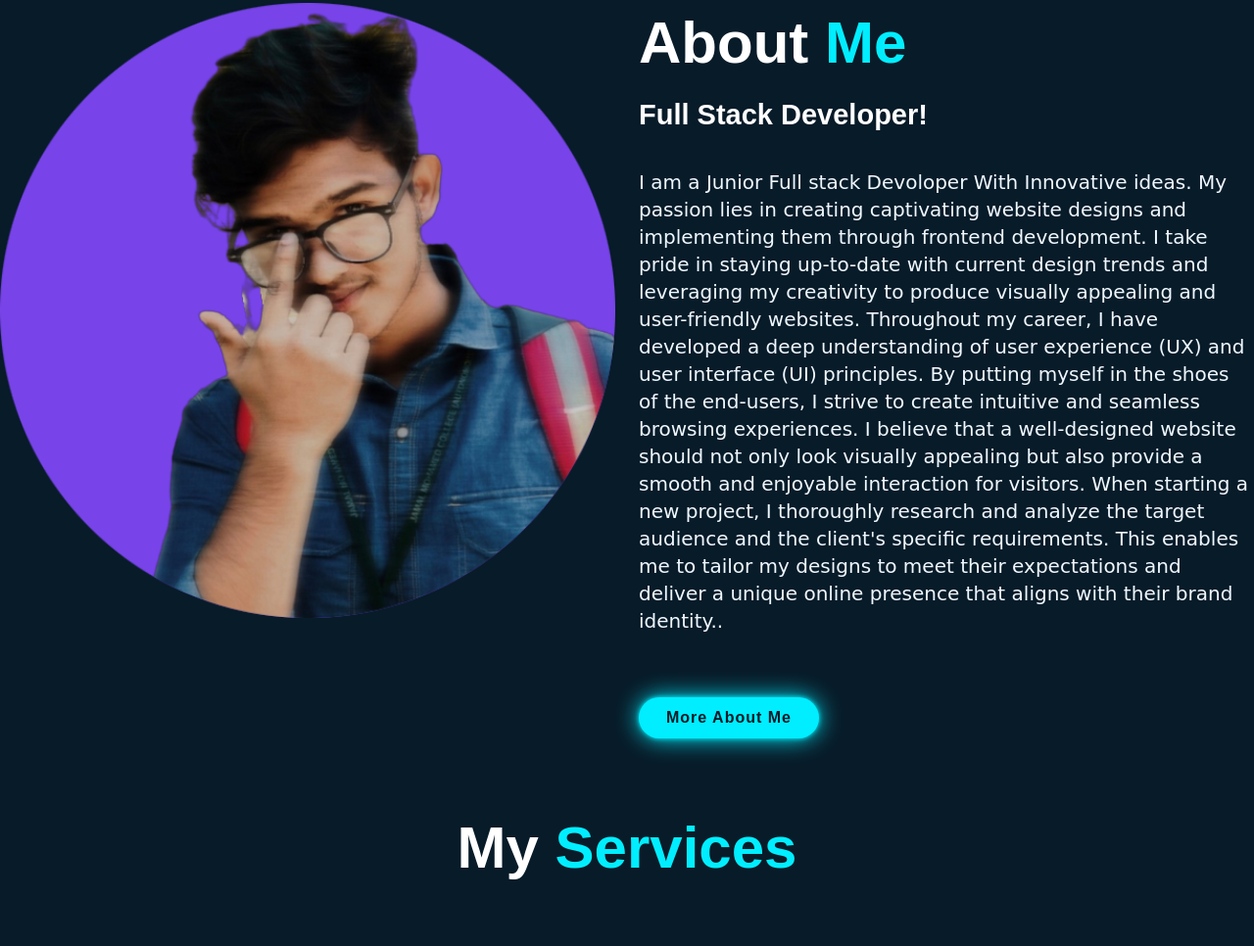
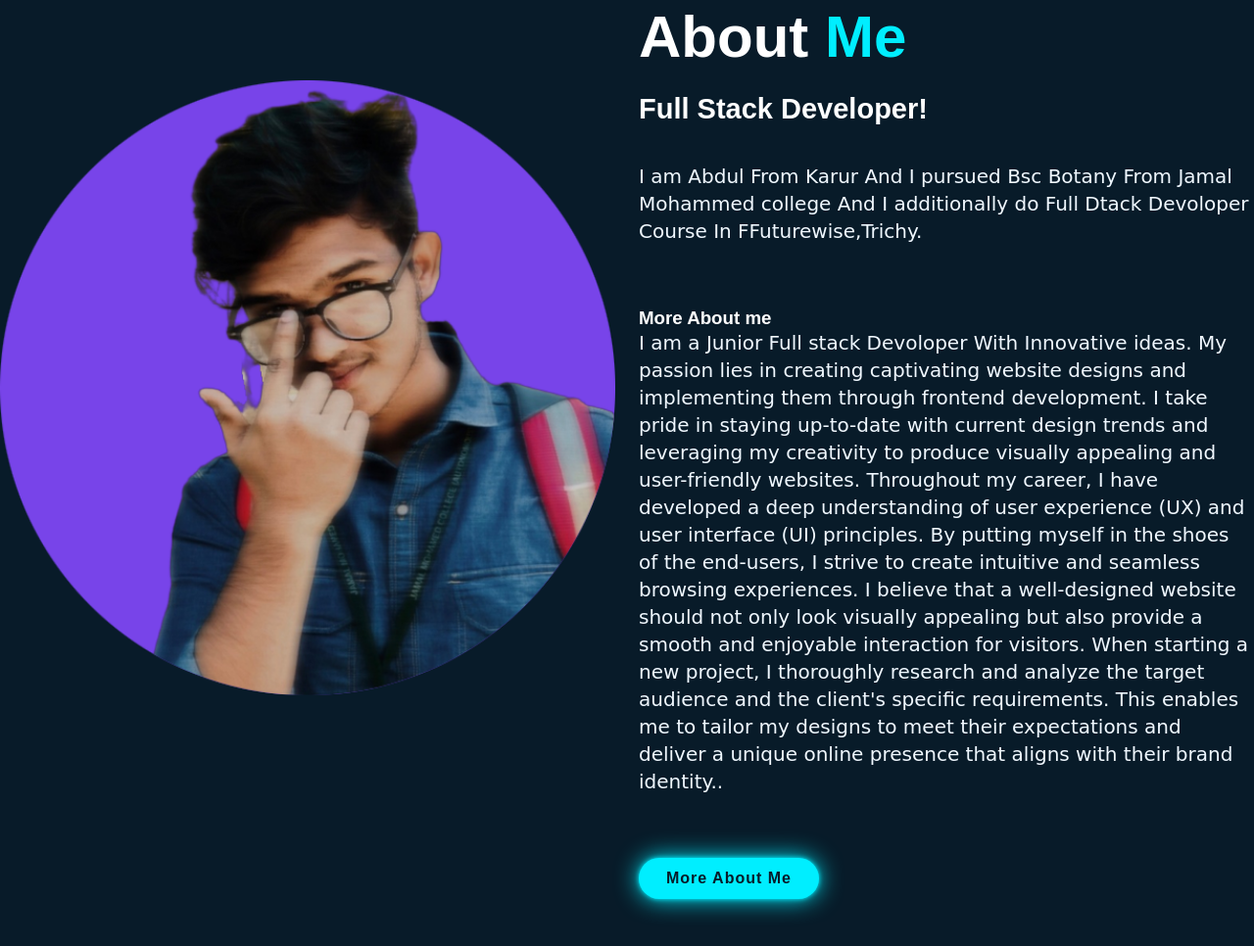
Before and after one commit to AbdulDevoloper/Abdul, a plain HTML site: page index.html in a window 1280 px wide. Shown: the part 797-1763 px from the top of the page at 98% size. Drawn offline with nearby package versions, Linux system fonts and the light colour scheme.

Commit message:
Update index.html

```diff
--- a/index.html
+++ b/index.html
@@ -61,6 +61,8 @@
         <div class="about-text">
             <h2>About <span>Me</span></h2>
             <h4>Full Stack Developer!</h4>
+              <p style="font-family: cursive;">I am Abdul From Karur And I pursued Bsc Botany From Jamal Mohammed college And I additionally do Full Dtack Devoloper Course In FFuturewise,Trichy.</p>
+            <h3 style="bold">More About me</h3>
             <p style="font-family: cursive;">I am a Junior Full stack Devoloper With Innovative ideas. My passion lies in creating
                 captivating website designs and implementing them through frontend development. I take pride in staying
                 up-to-date with current design trends and leveraging my creativity to produce visually appealing and
```
